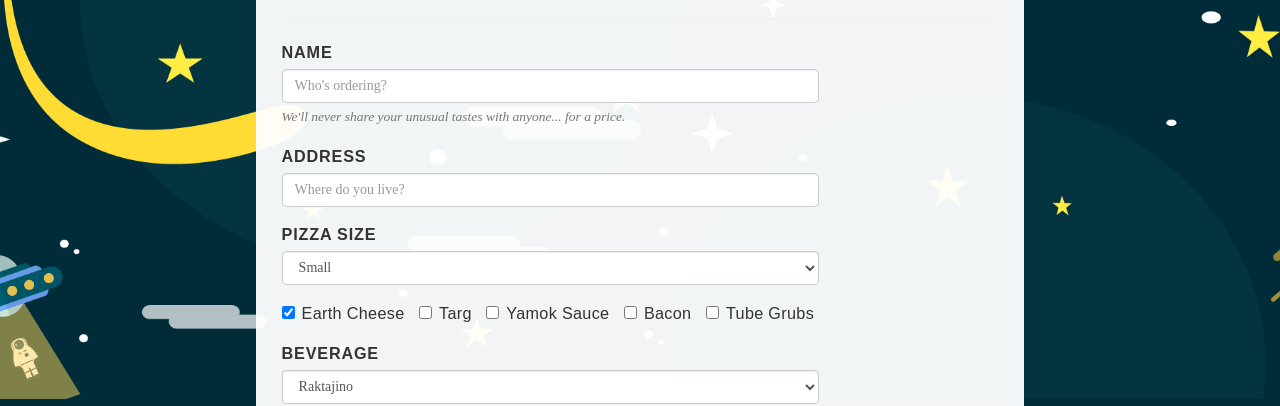
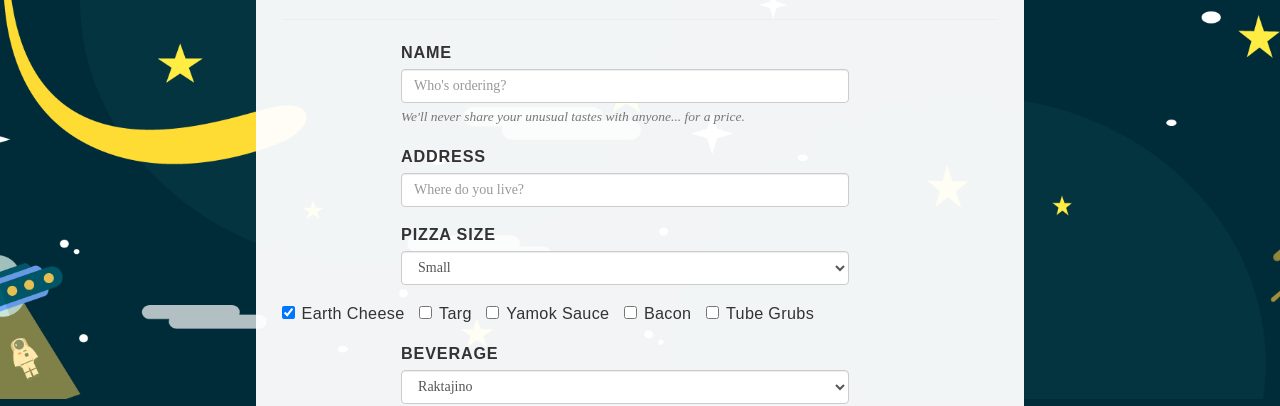
Before and after one commit to avocadobravado/intro-week04, a plain HTML site: page index.html in a window 1280 px wide. Shown: the part 401-807 px from the top of the page. Drawn offline with nearby package versions, Linux system fonts and the light colour scheme; a web font is replaced by a local one.

Commit message:
Offset columns for form so it is centered

```diff
--- a/index.html
+++ b/index.html
@@ -40,16 +40,16 @@
           <h2>Place Your Order</h2>
           <hr>
           <form id="order-form">
-            <div class="form-group">
+            <div class="form-group col-md-offset-2">
               <label for="name">Name</label>
               <input type="text" class="form-control" id="name" placeholder="Who's ordering?" required>
               <small id="small-name" class="form-text text-muted">We'll never share your unusual tastes with anyone... for a price.</small>
             </div><!--Name closes-->
-            <div class="form-group">
+            <div class="form-group col-md-offset-2">
               <label for="address">Address</label>
               <input type="text" class="form-control" id="address" placeholder="Where do you live?" required>
             </div>
-            <div class="form-group">
+            <div class="form-group col-md-offset-2">
               <label for="pizza-size">Pizza Size</label>
               <select class="form-control" id="pizza-size">
                 <option value="small" id="small">Small</option>
@@ -79,7 +79,7 @@
                 Tube Grubs
               </label>
             </div><!--Checkbox close-->
-            <div class="form-group">
+            <div class="form-group col-md-offset-2">
               <label for="test">Beverage</label>
               <select class="form-control" id="beverage">
                 <option value="Raktajino">Raktajino</option>
```
